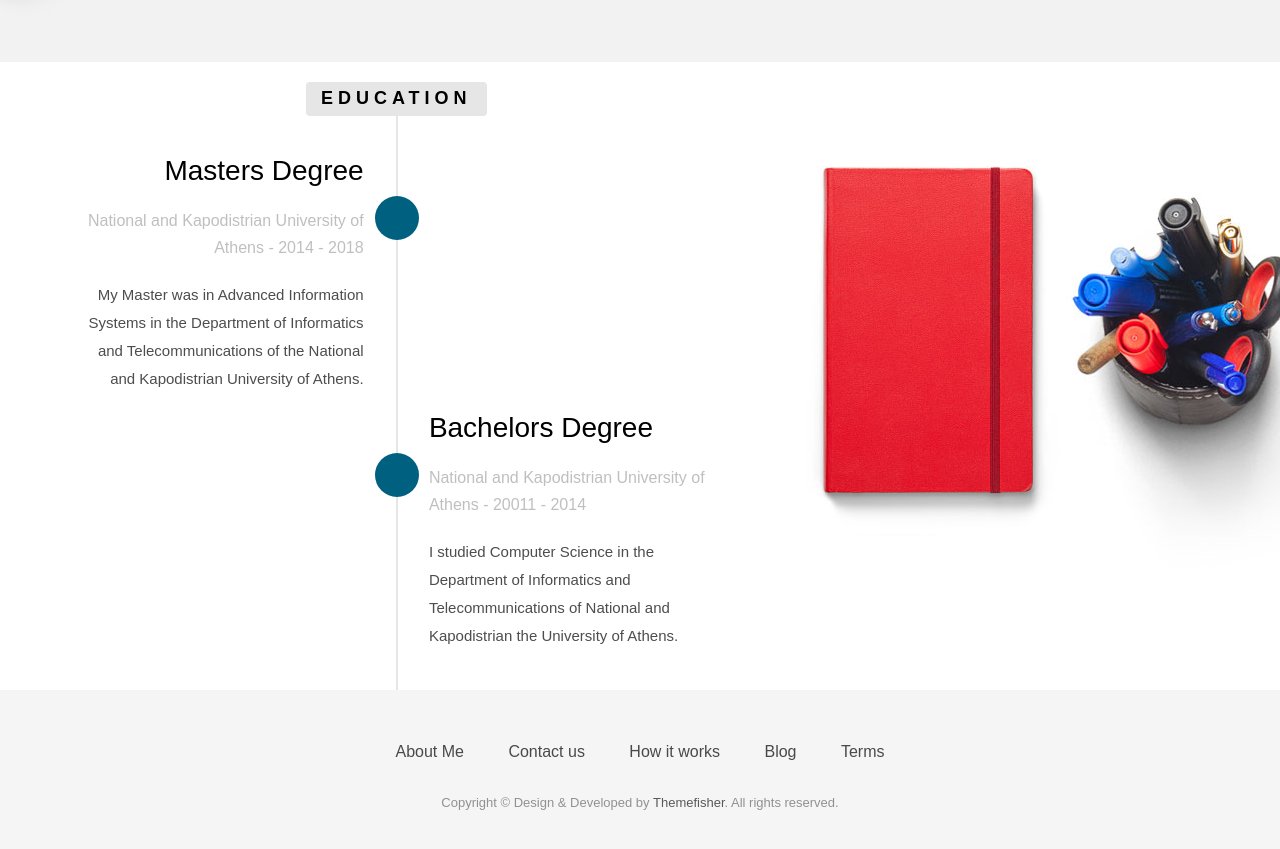
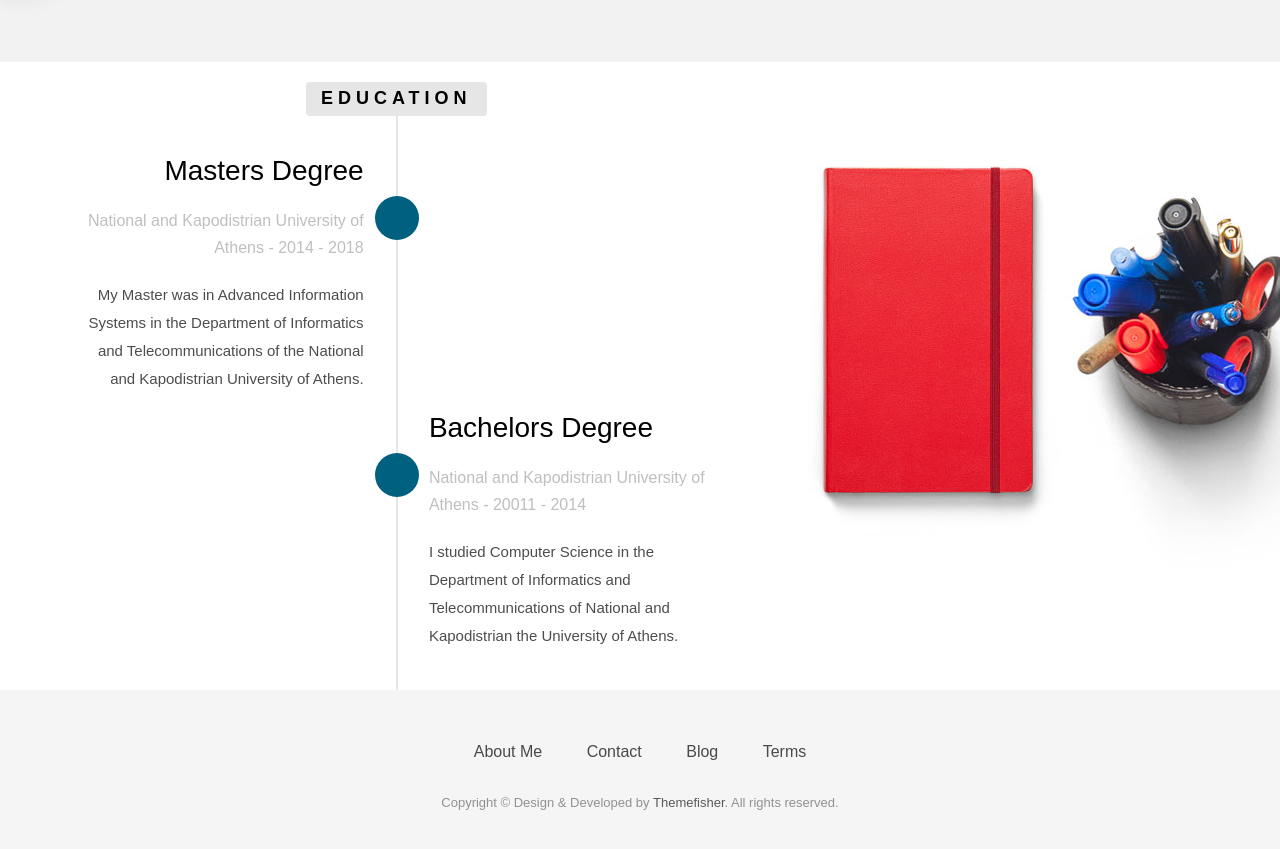
Before and after one commit to kgiann78/kgiann78.github.io, a Jekyll site: the page built from index.html, in a window 1280 px wide and 900 px high, scrolled down 2375 px. Shown: the top 849 px of the window. Built offline with Jekyll 4.4.1, drawn with Linux system fonts in a browser that asks for light colours; nearby versions of some CDN libraries; some web fonts are replaced.

Commit message:
Update footer page

```diff
--- a/_includes/footer.html
+++ b/_includes/footer.html
@@ -5,9 +5,9 @@
       <div class="col-md-12">
         <div class="footer-manu">
           <ul>
-            <li><a href="#">About Me</a></li>
-            <li><a href="{{ site.baseurl }}/contact">Contact us</a></li>
-            <li><a href="#">How it works</a></li>
+            <li><a href="{{ site.baseurl }}/#intro">About Me</a></li>
+            <li><a href="{{ site.baseurl }}/contact">Contact</a></li>
+            <!--<li><a href="#">How it works</a></li>-->
             <li><a href="{{ site.baseurl }}/blog">Blog</a></li>
             <li><a href="#">Terms</a></li>
           </ul>
```
